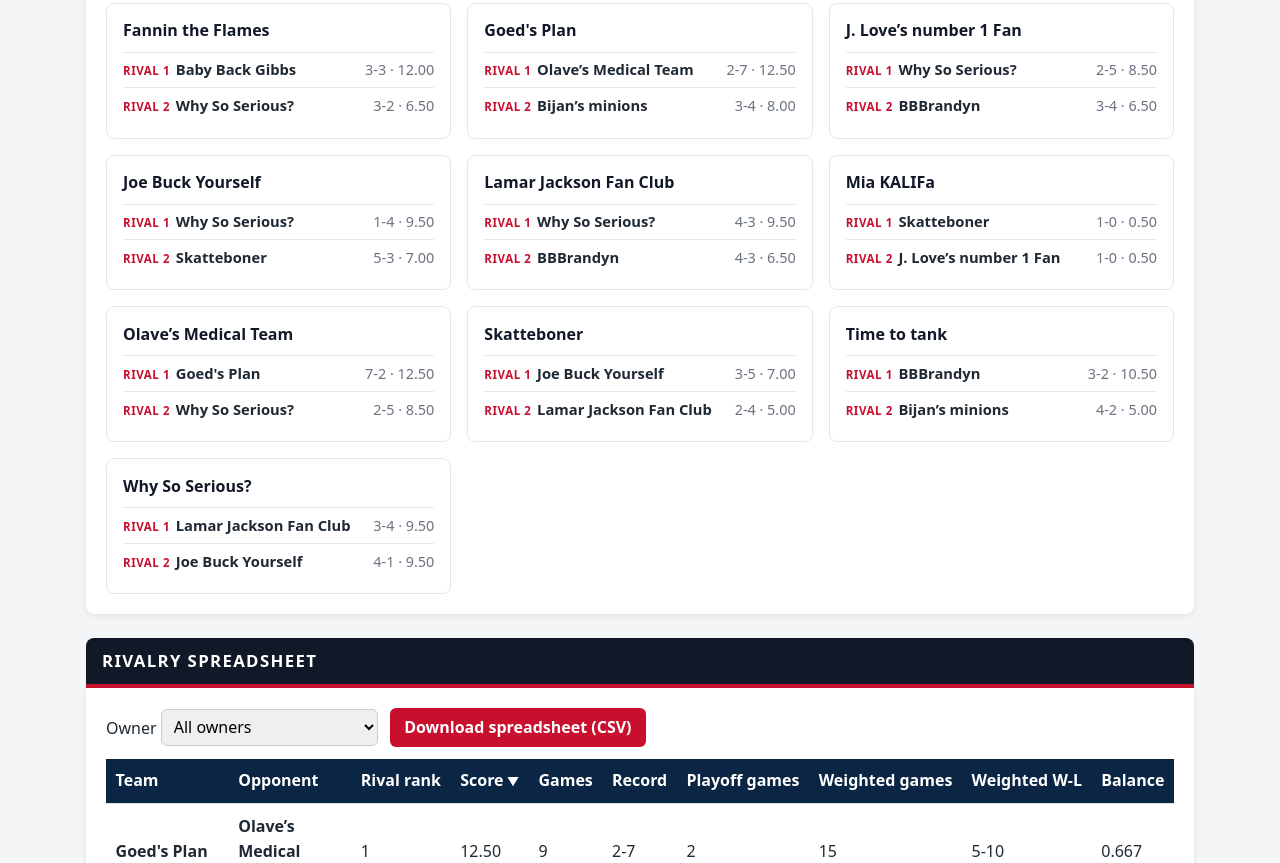
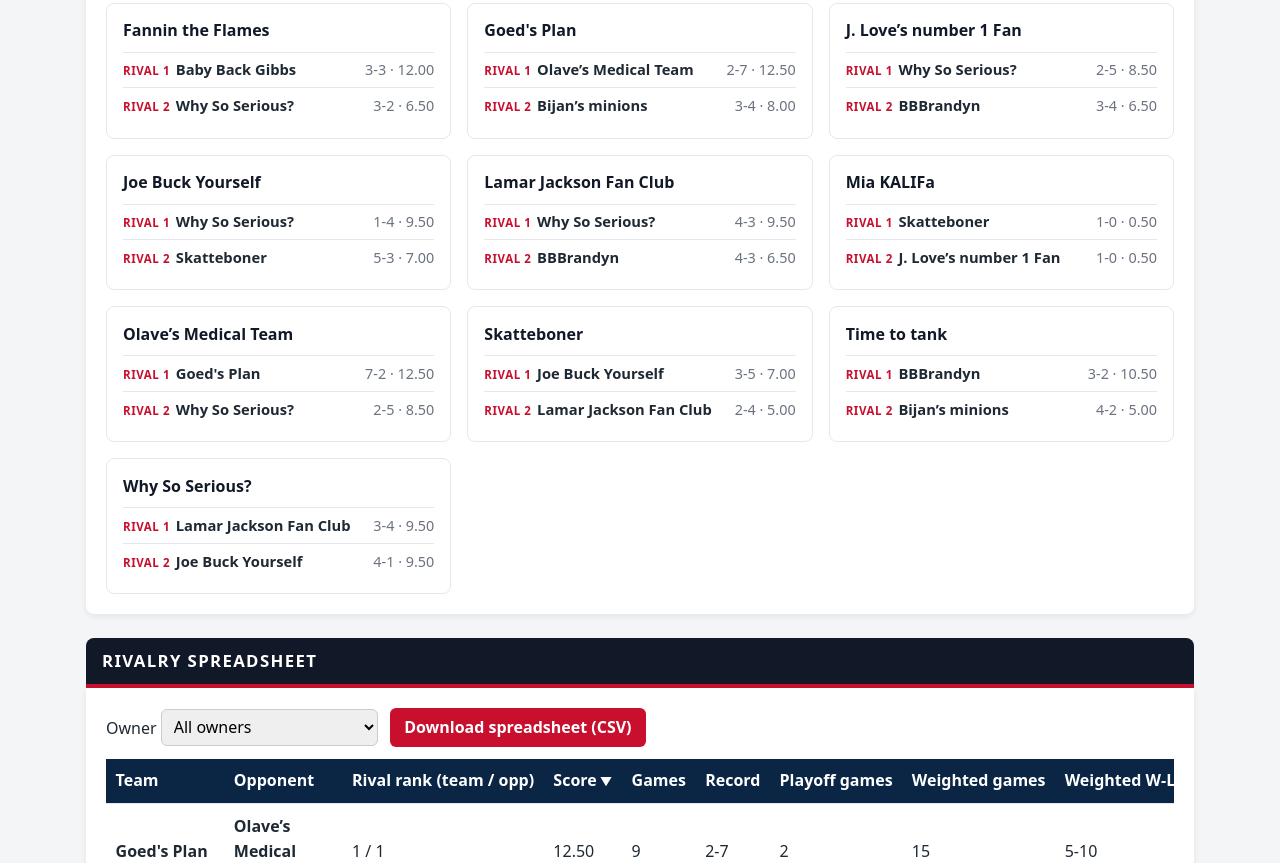
Before and after one commit to Pac-12-Dynasty/Pac-12, a plain HTML site: page legacy.html in a window 1280 px wide. Shown: the part 1937-2800 px from the top of the page. Drawn offline with nearby package versions, Linux system fonts and the light colour scheme.

Commit message:
Add 3rd place and update rivalry filtering logic

```diff
--- a/legacy.html
+++ b/legacy.html
@@ -184,6 +184,7 @@
         var champ = el("div", "champ"); champ.appendChild(teamLink(c.champion)); t.appendChild(champ);
         t.appendChild(el("div", "muted", owner(c.champion).name));
         var ru = el("div", "muted", "Runner-up: "); ru.appendChild(teamLink(c.runner_up)); t.appendChild(ru);
+        if (c.third) { var th = el("div", "muted", "3rd place: "); th.appendChild(teamLink(c.third)); t.appendChild(th); }
         box.appendChild(t);
       });
     }
@@ -202,6 +203,7 @@
         { label: "Playoff W-L", value: function (o) { return o.pw - o.pl; }, show: function (o) { return record(o.pw, o.pl, 0); }, num: true },
         { label: "Titles", value: function (o) { return o.titles; }, num: true },
         { label: "Runner-ups", value: function (o) { return o.runner_up; }, num: true },
+        { label: "3rd Place", value: function (o) { return o.third || 0; }, num: true },
         { label: "#1 Picks", value: function (o) { return (o.first_overall || []).length; }, num: true }
       ], rows, 4, "desc");
     }
@@ -235,12 +237,25 @@
           opt.value = o.id;
           filter.appendChild(opt);
         });
+      // Each matchup appears once: A vs B and B vs A share one row
+      var byPair = {};
+      data.rivalries.forEach(function (r) { byPair[r.owner + "|" + r.opponent] = r; });
+      function otherSide(r) { return byPair[r.opponent + "|" + r.owner] || {}; }
+
       function draw() {
-        var rows = data.rivalries.filter(function (r) { return !filter.value || r.owner === filter.value; });
+        var rows;
+        if (filter.value) {
+          rows = data.rivalries.filter(function (r) { return r.owner === filter.value; });
+        } else {
+          rows = data.rivalries.filter(function (r) {
+            return owner(r.owner).team.toLowerCase() <= owner(r.opponent).team.toLowerCase();
+          });
+        }
         table(document.getElementById("rivalry-table"), [
           { label: "Team", value: function (r) { return owner(r.owner).team; }, show: function (r) { return teamLink(r.owner); } },
           { label: "Opponent", value: function (r) { return owner(r.opponent).team; }, show: function (r) { return teamLink(r.opponent); } },
-          { label: "Rival rank", value: function (r) { return -r.rank; }, show: function (r) { return r.rank; }, num: true },
+          { label: "Rival rank (team / opp)", value: function (r) { return -Math.min(r.rank, otherSide(r).rank || 99); },
+            show: function (r) { return r.rank + " / " + (otherSide(r).rank || "-"); }, num: true },
           { label: "Score", value: function (r) { return r.score; }, show: function (r) { return r.score.toFixed(2); }, num: true },
           { label: "Games", value: function (r) { return r.games; }, num: true },
           { label: "Record", value: function (r) { return pct(r.wins, r.losses, r.ties); }, show: function (r) { return record(r.wins, r.losses, r.ties); }, num: true },
```
